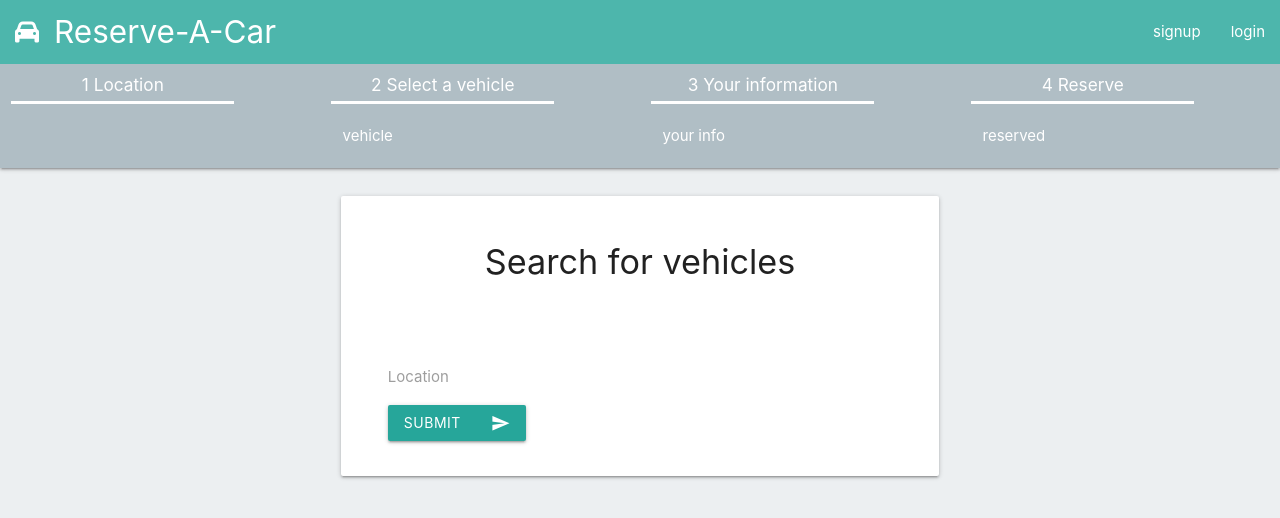
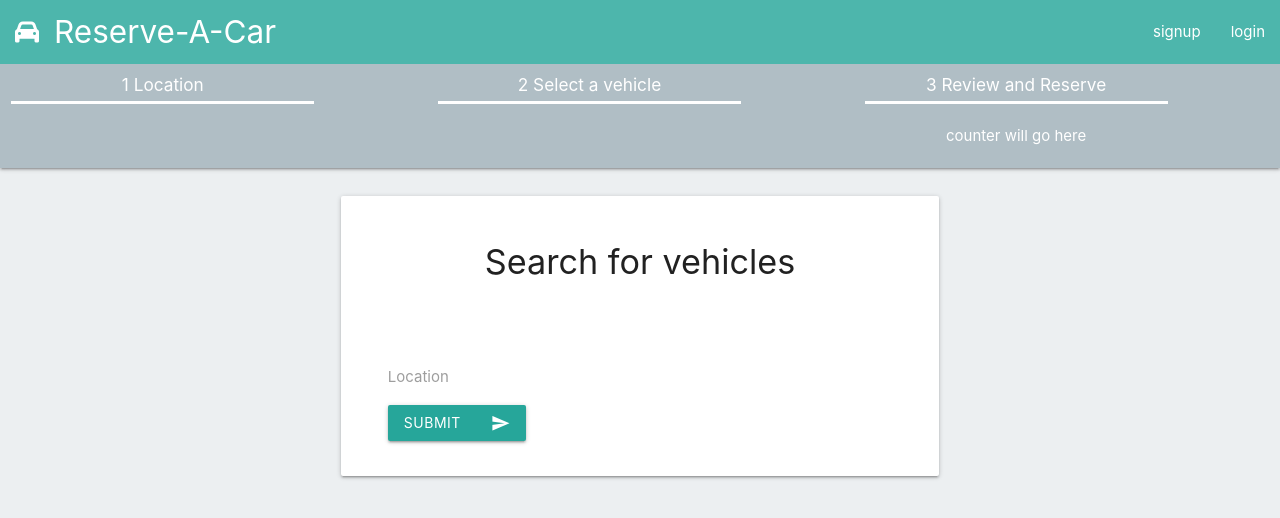
Before and after one commit to Capt1nBarbosa/car-rental-frontend, a website: page public/index.html in a window 1280 px wide. Drawn offline with nearby package versions, Linux system fonts and the light colour scheme; some packages are replaced by stand-ins of ours; a script that the page names is missing; a web font is replaced by a local one.

Commit message:
Refactor progress navbar

```diff
--- a/public/index.html
+++ b/public/index.html
@@ -22,7 +22,7 @@
           <ul id="nav-mobile" class="right">
             <li><a ng-if="!main.currentUser" ui-sref="signup">signup</a></li>
             <li><a ng-if="!main.currentUser" ui-sref="login">login</a></li>
-            <li ng-if="main.currentUser">Welcome {{main.currentUser.name}} </li>
+            <li><a ng-if="main.currentUser" ui-sref="settings"><i class="fa fa-user" aria-hidden="true"></i> Welcome {{main.currentUser.name}}</a></li>
             <li><a ng-if="main.currentUser" ng-click="auth.logout()">logout</a></li>
           </ul>
         </div>
@@ -33,36 +33,28 @@
       <nav class="nav-extended">
         <div class="nav-wrapper blue-grey lighten-3">
           <div class="row">
-            <div class="progress-bar col s3">
+            <div class="progress-bar col s4">
               <div id="location" class="progress-bar-content col s9">
                 <h6>1 Location</h6>
               </div>
               <div class="col  s9">
-                <p>{{main.location}}</p>
+                <p class="center-text">{{main.location}}</p>
               </div>
             </div>
-            <div class="progress-bar col s3">
+            <div class="progress-bar col s4">
               <div id="select-vehicle" class="progress-bar-content col s9">
                 <h6>2 Select a vehicle</h6>
               </div>
               <div class="col  s9">
-                <p>vehicle</p>
+                <p class="center-text">{{main.vehicle.manufacturer}} {{main.vehicle.model}}</p>
               </div>
             </div>
-            <div class="progress-bar col s3">
-              <div id="info" class="progress-bar-content col s9">
-                <h6>3 Your information</h6>
+            <div class="progress-bar col s4">
+              <div id="reserve" class="progress-bar-content col s9">
+                 <h6>3 Review and Reserve</h6>
               </div>
               <div class="col  s9">
-                <p>your info</p>
-              </div>
-            </div>
-            <div class="progress-bar col s3">
-              <div id="reserve" class="progress-bar-content col s9">
-                 <h6>4 Reserve</h6>
-              </div>
-              <div class="col  s9">
-                <p>reserved</p>
+                <p class="center-text">counter will go here</p>
               </div>
             </div>
           </div>
@@ -103,6 +95,7 @@
     <!-- services -->
     <script src="/scripts/services/authInterceptorService.js"></script>
     <script src="/scripts/services/authTokenService.js"></script>
+    <script src="/scripts/services/unitService.js"></script>
     <script src="/scripts/services/vehicleService.js"></script>
     <!-- app -->
     <script src="/scripts/app.js"></script>
```
